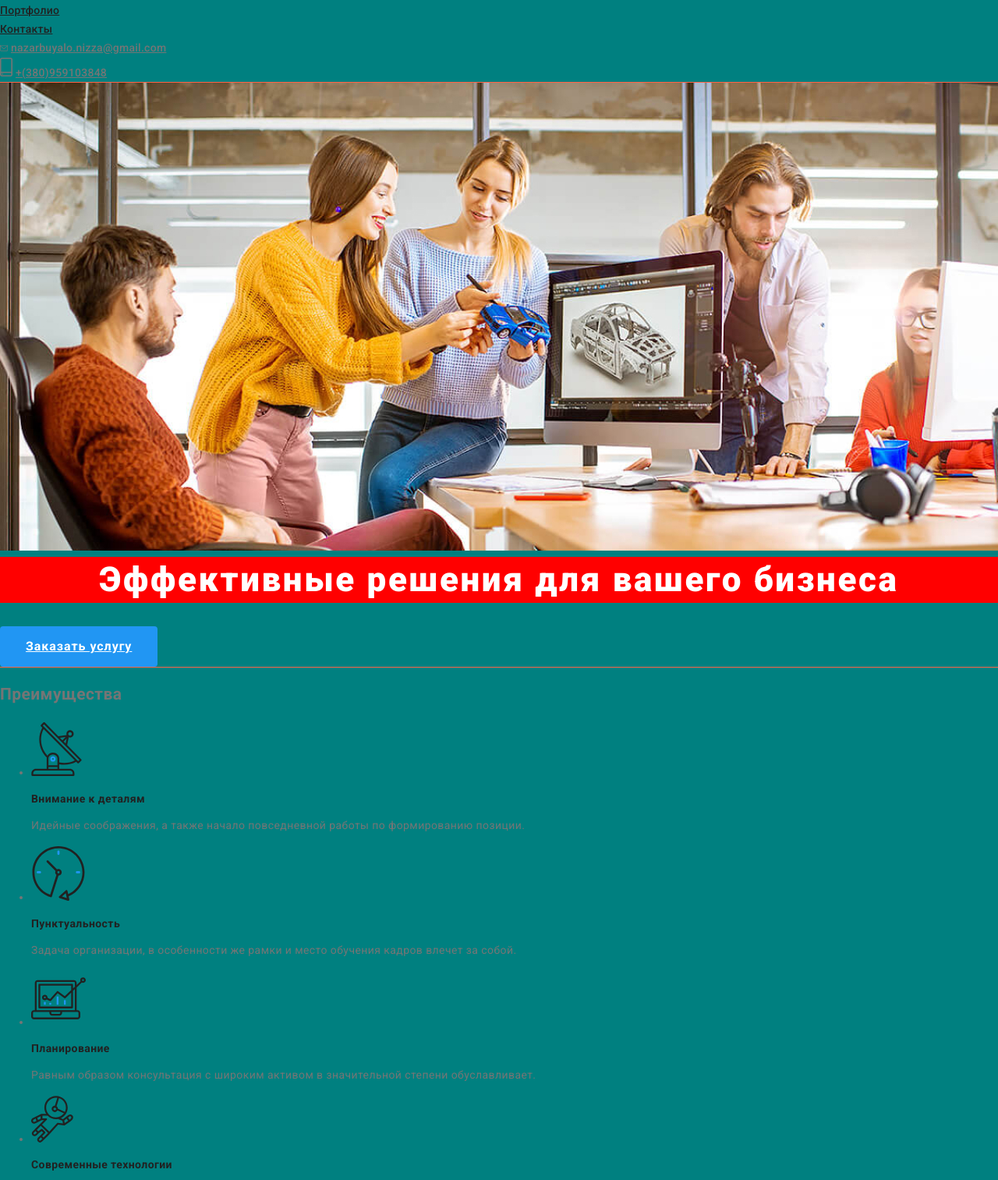
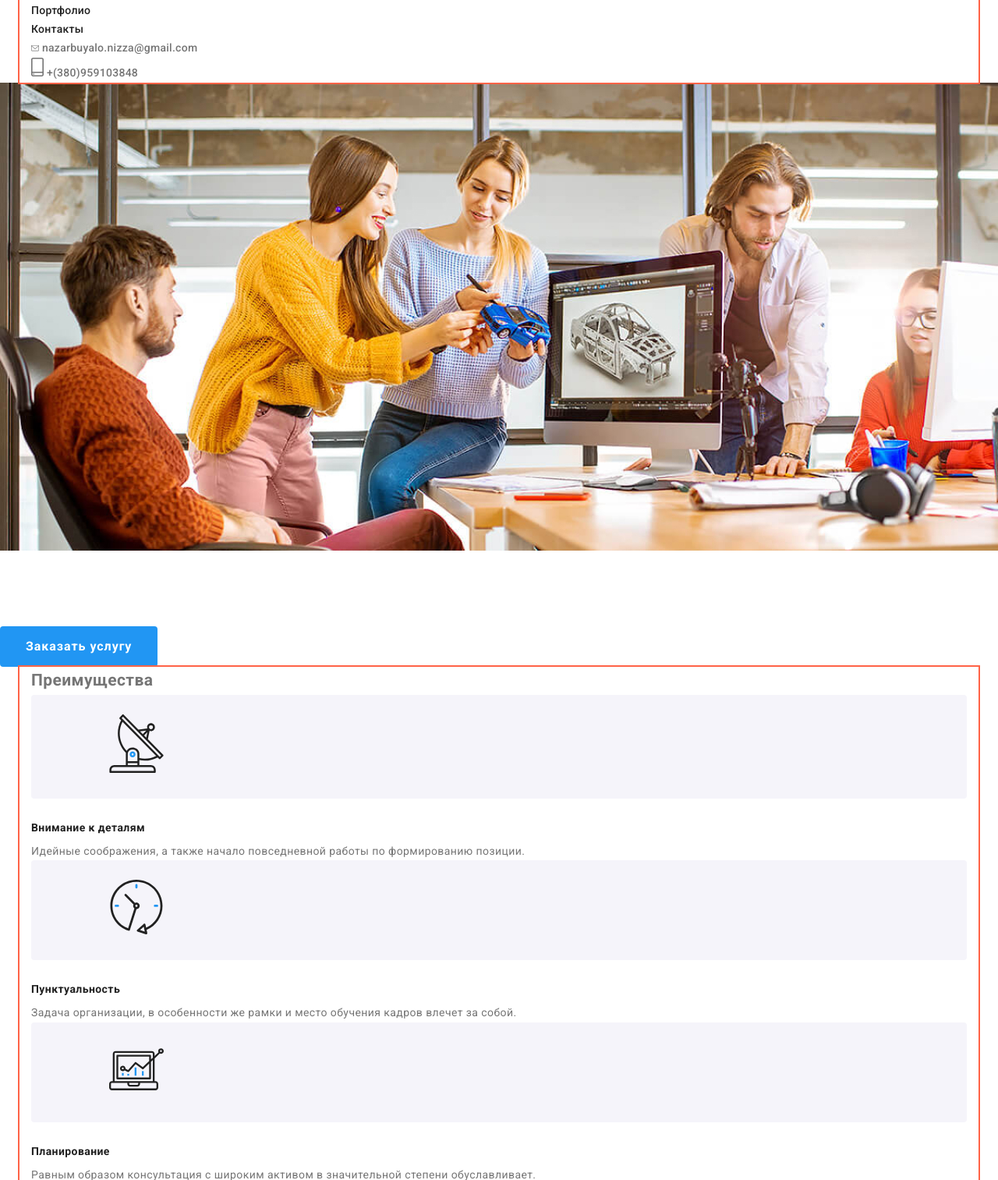
Before and after one commit to Kolya-Svarshik/HW-3, a plain HTML site: page index.html in a window 1280 px wide. Shown: the part 54-1567 px from the top of the page at 78% size. Drawn offline with nearby package versions, Linux system fonts and the light colour scheme.

Commit message:
add stalys section

```diff
--- a/css/styles.css
+++ b/css/styles.css
@@ -13,11 +13,32 @@
     --accent-color: #2196F3;
     --primary-white-color: #FFFFFF;
     --primary-text-color: #757575;
-    --copyright-text-color: rgba(255, 255, 255, 0.6)
+    --copyright-text-color: rgba(255, 255, 255, 0.6);
+    --bg-box-card: #F5F4FA;
+}
+
+ul {
+    list-style: none;
+    padding: 0;
+    margin: 0;
+}
+
+h1, h2, h3, h4, h5, h6 {
+    margin: 0;
+    padding: 0;
+}
+
+a {
+    text-decoration: none;
+}
+
+p {
+    margin: 0;
+    padding: 0;
 }
 
 body {
-    background-color: teal;
+    background-color: var(--primary-white-color);
     color: var(--primary-text-color);
     font-family: 'Roboto',
     sans-serif;
@@ -27,14 +48,13 @@ body {
     letter-spacing: 0.03em;
 }
 
-.list {
-    list-style: none;
-    padding: 0;
-    margin: 0;
-}
-
-.list:hover, .list:focus {
-    color: var(--accent-color);
+.container {
+    margin-left: auto;
+    margin-right: auto;
+    width: 1230px;
+    padding-left: 15px;
+    padding-right: 15px;
+    outline: 2px solid tomato;
 }
 
 /* Кнопка */
@@ -112,12 +132,12 @@ color: var(--accent-color);
 /* Герой */
 
 .hero {
-    outline: 1px solid tomato;
+   text-align: center;
 }
 
 .hero-title {
+    margin-top: 0;
     margin-bottom: 30px;
-    margin-top: 0;
 
     color: var(--primary-white-color);
     font-weight: 900;
@@ -126,28 +146,72 @@ color: var(--accent-color);
     text-align: center;
     letter-spacing: 0.06em;
 
-    background: red;
+}
+
+/* Section */
+
+/* .section {
+    padding-top: 94px;
+    padding-bottom: 94px;
+}
+
+.section.no-padding {
+    padding-top: 0;
+    padding-bottom: 0;
+} */
+
+/* Преимущества */
+
+.advantages {
+    padding-bottom: 94px;
+}
+
+.advantages-list {
 
 }
 
+.container-img {
+    background: var(--bg-box-card);
+    padding: 25px 100px;
+    margin-top: 0;
+    margin-bottom: 30px;
+    border-radius: 4px;
+}
 
-/* Преимущества */
+.container-title {
+    padding-top: 0;
+    padding-bottom: 10px;
 
-.advantages-title {
     color: var(--tetli-text-color);
-        font-weight: 700;
-        font-size: 14px;
-        line-height: 1.14;
+    font-weight: 700;
+    font-size: 14px;
+    line-height: 1.14;
 }
+
 
 /* Чем мы занимаемся */
 
+.robots {
+    padding-bottom: 94px;
+}
+
+.robots-list{
+
+}
+
 .robots-title {
+
+    padding-bottom: 50px;
+
     color: var(--tetli-text-color);
     font-weight: 700;
     font-size: 36px;
     line-height: 1.17;
     text-align: center;
+}
+
+.robots-list {
+
 }
 
 .robots-text {
@@ -160,10 +224,20 @@ color: var(--accent-color);
 
 /* Наша команда */
 
+.team {
+    padding-top: 94px;
+    padding-bottom: 94px;
+    background: var(--bg-box-card);
+}
+
+.team-list{
+
+}
+
 .team-title {
     color: var(--tetli-text-color);
     font-weight: 500;
-        font-size: 16px;
+        font-size: 36px;
         line-height: 1.19;
         text-align: center;
 }
@@ -181,6 +255,11 @@ color: var(--accent-color);
 }
 
 /* Постоянные клиенты */
+
+.clients {
+    padding-top: 94px;
+    padding-bottom: 94px;
+}
 
 .clients-title {
     color: var(--tetli-text-color);
--- a/index.html
+++ b/index.html
@@ -20,11 +20,12 @@
   <body>
     <!--Шапка сайта-->
     <header>
+      <div class="container">
         <nav>
           <div>
             <a href="index.html" class="logo"> <span>Web</span> Studio </a>
 
-          <ul class="site-nav list">
+            <ul class="site-nav">
               <li><a href="" class="link">Студия</a></li>
               <li>
                 <a href="./portfolio.html" class="link">Портфолио</a>
@@ -34,7 +35,7 @@
           </div>
 
           <div>
-          <ul class="mail-nav list">
+            <ul class="mail-nav">
               <li>
                 <img src="./images/mail.svg" alt="" width="10" />
                 <a href="mailto:nazarbuyalo.nizza@gmail.com" class="link">
@@ -48,11 +49,12 @@
             </ul>
           </div>
         </nav>
+      </div>
     </header>
     <main>
       <!--Герой-->
 
-      <section class="hero">
+      <section class="section">
         <img src="./images/people_in_office.jpg" alt="" width="1600" />
         <h1 class="hero-title">Эффективные решения для вашего бизнеса</h1>
         <a href="" class="link-button primary">Заказать услугу</a>
@@ -61,56 +63,72 @@
       <!-- Преимущества -->
 
       <section class="advantages">
+        <div class="container">
           <h2>Преимущества</h2>
-        <ul>
+          <ul class="advantages-list">
             <li>
+              <div class="container-img">
                 <img
                   src="./images/satellite.svg"
                   alt="Иконка спутниковой тарелки"
-              width="65"
+                  width="70"
                 />
-            <h3 class="advantages-title">Внимание к деталям</h3>
+              </div>
+              <h3 class="container-title">Внимание к деталям</h3>
               <p>
                 Идейные соображения, а также начало повседневной работы по
                 формированию позиции.
               </p>
             </li>
             <li>
+              <div class="container-img">
                 <img src="./images/watch.svg" alt="Иконка часов" width="70" />
-            <h3 class="advantages-title">Пунктуальность</h3>
+              </div>
+              <h3 class="container-title">Пунктуальность</h3>
               <p>
-              Задача организации, в особенности же рамки и место обучения кадров
-              влечет за собой.
+                Задача организации, в особенности же рамки и место обучения
+                кадров влечет за собой.
               </p>
             </li>
+
             <li>
-            <img src="./images/diagram.svg" alt="Иконка диаграмы" width="70" />
-            <h3 class="advantages-title">Планирование</h3>
+              <div class="container-img">
+                <img
+                  src="./images/diagram.svg"
+                  alt="Иконка диаграмы"
+                  width="70"
+                />
+              </div>
+              <h3 class="container-title">Планирование</h3>
               <p>
                 Равным образом консультация с широким активом в значительной
                 степени обуславливает.
               </p>
             </li>
             <li>
+              <div class="container-img">
                 <img
                   src="./images/astronaut.svg"
                   alt="Иконка космонавта"
-              width="54"
+                  width="70"
                 />
-            <h3 class="advantages-title">Современные технологии</h3>
+              </div>
+              <h3 class="container-title">Современные технологии</h3>
               <p>
                 Значимость этих проблем настолько очевидна, что реализация
                 плановых заданий.
               </p>
             </li>
           </ul>
+        </div>
       </section>
 
       <!--Чем мы занимаемся-->
 
       <section class="robots">
+        <div class="container">
           <h2 class="robots-title">Чем мы занимаемся</h2>
-        <ul>
+          <ul class="robots-list">
             <li>
               <img
                 src="./images/laptop.jpg"
@@ -136,13 +154,15 @@
               <p class="robots-text">Дизайнерские решения</p>
             </li>
           </ul>
+        </div>
       </section>
 
       <!--Наша команда-->
 
       <section class="team">
+        <div class="container">
           <h2 class="team-title">Наша команда</h2>
-        <ul>
+          <ul class="team-list">
             <li>
               <img
                 src="./images/nikolai_kucherenko.jpg"
@@ -166,7 +186,11 @@
                   </a>
                 </li>
                 <li>
-                <a href="https://twitter.com/" target="_blank" title="Twitter">
+                  <a
+                    href="https://twitter.com/"
+                    target="_blank"
+                    title="Twitter"
+                  >
                     <img src="./images/twitter.svg" alt="Twitter" width="20" />
                   </a>
                 </li>
@@ -176,7 +200,11 @@
                     target="_blank"
                     title="Facebook"
                   >
-                  <img src="./images/facebook.svg" alt="Facebook" width="20" />
+                    <img
+                      src="./images/facebook.svg"
+                      alt="Facebook"
+                      width="20"
+                    />
                   </a>
                 </li>
                 <li>
@@ -185,7 +213,11 @@
                     target="_blank"
                     title="LinkedIn"
                   >
-                  <img src="./images/linkedin.svg" alt="LinkedIn" width="20" />
+                    <img
+                      src="./images/linkedin.svg"
+                      alt="LinkedIn"
+                      width="20"
+                    />
                   </a>
                 </li>
               </ul>
@@ -198,7 +230,7 @@
               />
               <h3 class="team-subtitle">Ольга Иванова</h3>
               <p class="team-text">Frontend Developer</p>
-            <ul>
+              <ul class="list">
                 <li>
                   <a
                     href="https://www.instagram.com"
@@ -213,7 +245,11 @@
                   </a>
                 </li>
                 <li>
-                <a href="https://twitter.com/" target="_blank" title="Twitter">
+                  <a
+                    href="https://twitter.com/"
+                    target="_blank"
+                    title="Twitter"
+                  >
                     <img src="./images/twitter.svg" alt="Twitter" width="20" />
                   </a>
                 </li>
@@ -223,7 +259,11 @@
                     target="_blank"
                     title="Facebook"
                   >
-                  <img src="./images/facebook.svg" alt="Facebook" width="20" />
+                    <img
+                      src="./images/facebook.svg"
+                      alt="Facebook"
+                      width="20"
+                    />
                   </a>
                 </li>
                 <li>
@@ -232,7 +272,11 @@
                     target="_blank"
                     title="LinkedIn"
                   >
-                  <img src="./images/linkedin.svg" alt="LinkedIn" width="20" />
+                    <img
+                      src="./images/linkedin.svg"
+                      alt="LinkedIn"
+                      width="20"
+                    />
                   </a>
                 </li>
               </ul>
@@ -245,7 +289,7 @@
               />
               <h3 class="team-subtitle">Андрей Шевченко</h3>
               <p class="team-text">Marketing</p>
-            <ul>
+              <ul class="list">
                 <li>
                   <a
                     href="https://www.instagram.com"
@@ -260,7 +304,11 @@
                   </a>
                 </li>
                 <li>
-                <a href="https://twitter.com/" target="_blank" title="Twitter">
+                  <a
+                    href="https://twitter.com/"
+                    target="_blank"
+                    title="Twitter"
+                  >
                     <img src="./images/twitter.svg" alt="Twitter" width="20" />
                   </a>
                 </li>
@@ -270,7 +318,11 @@
                     target="_blank"
                     title="Facebook"
                   >
-                  <img src="./images/facebook.svg" alt="Facebook" width="20" />
+                    <img
+                      src="./images/facebook.svg"
+                      alt="Facebook"
+                      width="20"
+                    />
                   </a>
                 </li>
                 <li>
@@ -279,7 +331,11 @@
                     target="_blank"
                     title="LinkedIn"
                   >
-                  <img src="./images/linkedin.svg" alt="LinkedIn" width="20" />
+                    <img
+                      src="./images/linkedin.svg"
+                      alt="LinkedIn"
+                      width="20"
+                    />
                   </a>
                 </li>
               </ul>
@@ -292,7 +348,7 @@
               />
               <h3 class="team-subtitle">Иван Николаев</h3>
               <p class="team-text">UI Designer</p>
-            <ul>
+              <ul class="list">
                 <li>
                   <a
                     href="https://www.instagram.com"
@@ -307,7 +363,11 @@
                   </a>
                 </li>
                 <li>
-                <a href="https://twitter.com/" target="_blank" title="Twitter">
+                  <a
+                    href="https://twitter.com/"
+                    target="_blank"
+                    title="Twitter"
+                  >
                     <img src="./images/twitter.svg" alt="Twitter" width="20" />
                   </a>
                 </li>
@@ -317,7 +377,11 @@
                     target="_blank"
                     title="Facebook"
                   >
-                  <img src="./images/facebook.svg" alt="Facebook" width="20" />
+                    <img
+                      src="./images/facebook.svg"
+                      alt="Facebook"
+                      width="20"
+                    />
                   </a>
                 </li>
                 <li>
@@ -326,12 +390,17 @@
                     target="_blank"
                     title="LinkedIn"
                   >
-                  <img src="./images/linkedin.svg" alt="LinkedIn" width="20" />
+                    <img
+                      src="./images/linkedin.svg"
+                      alt="LinkedIn"
+                      width="20"
+                    />
                   </a>
                 </li>
               </ul>
             </li>
           </ul>
+        </div>
       </section>
 
       <!--Постоянные клиенты-->
```
Also changed, not shown: portfolio.html (+1 -1 lines). Lines whose indentation alone changed are shown as unchanged.
